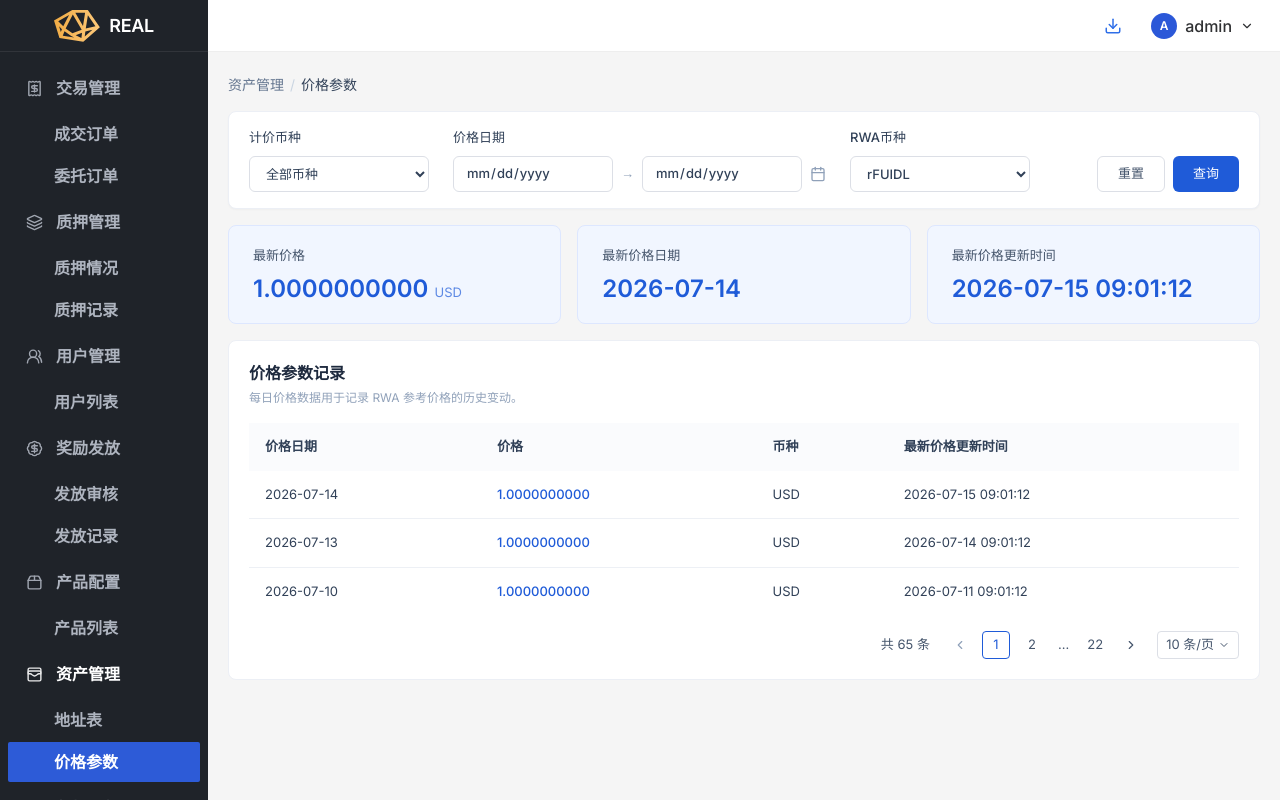
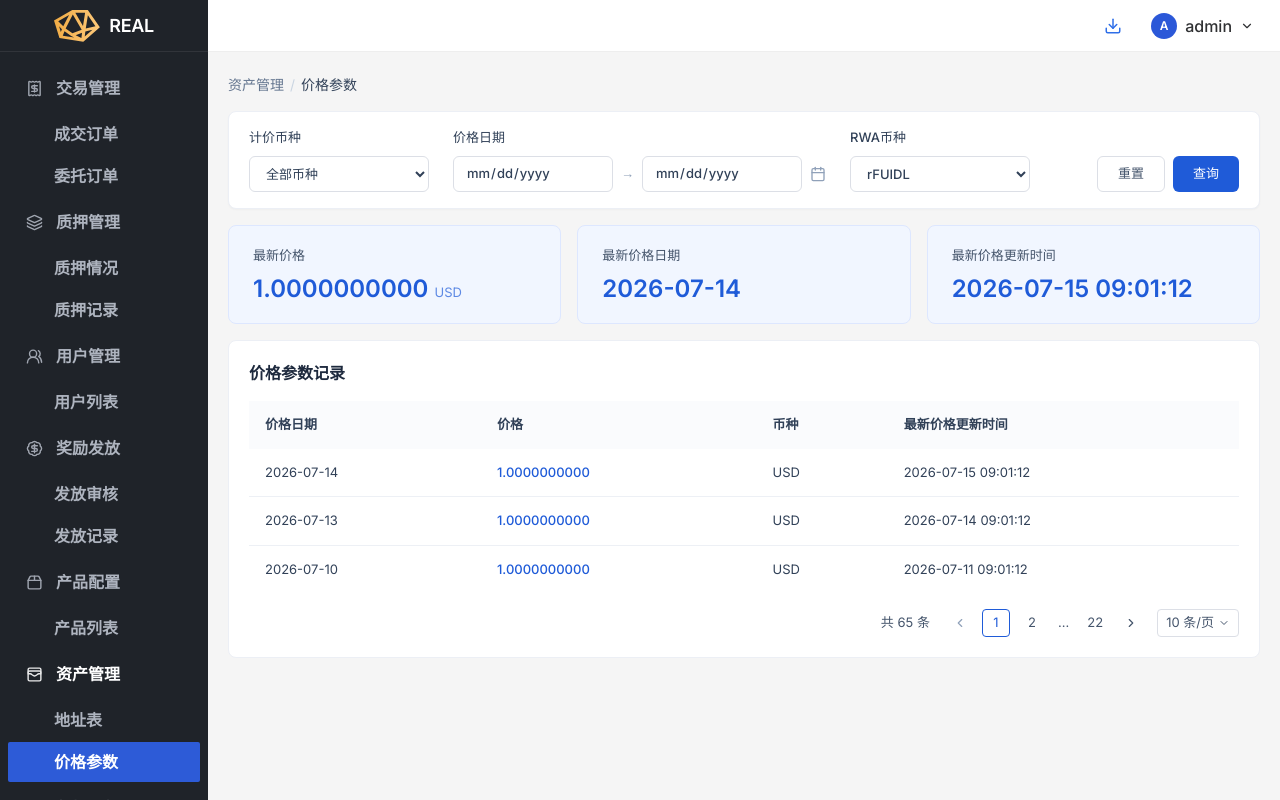
Before and after one commit to jiangnan0622/demo, a Next.js app: page /backEnd/assetManagement/priceParameter in a window 1280 px wide. Built offline with nearby package versions, Linux system fonts and the light colour scheme.

Commit message:
refactor: simplify price parameter header

```diff
--- a/src/projects/market-making-demo/components/price-parameter-page.tsx
+++ b/src/projects/market-making-demo/components/price-parameter-page.tsx
@@ -86,7 +86,6 @@ export function PriceParameterPage() {
         <div className="mb-4 flex items-center justify-between">
           <div>
             <h2 className="text-[16px] font-semibold text-slate-800">价格参数记录</h2>
-            <p className="mt-1 text-[12px] text-slate-400">每日价格数据用于记录 RWA 参考价格的历史变动。</p>
           </div>
         </div>
         <div className="overflow-x-auto">
```
Also changed, not shown: 1 other file (tests, documents, lock files or other folders).
